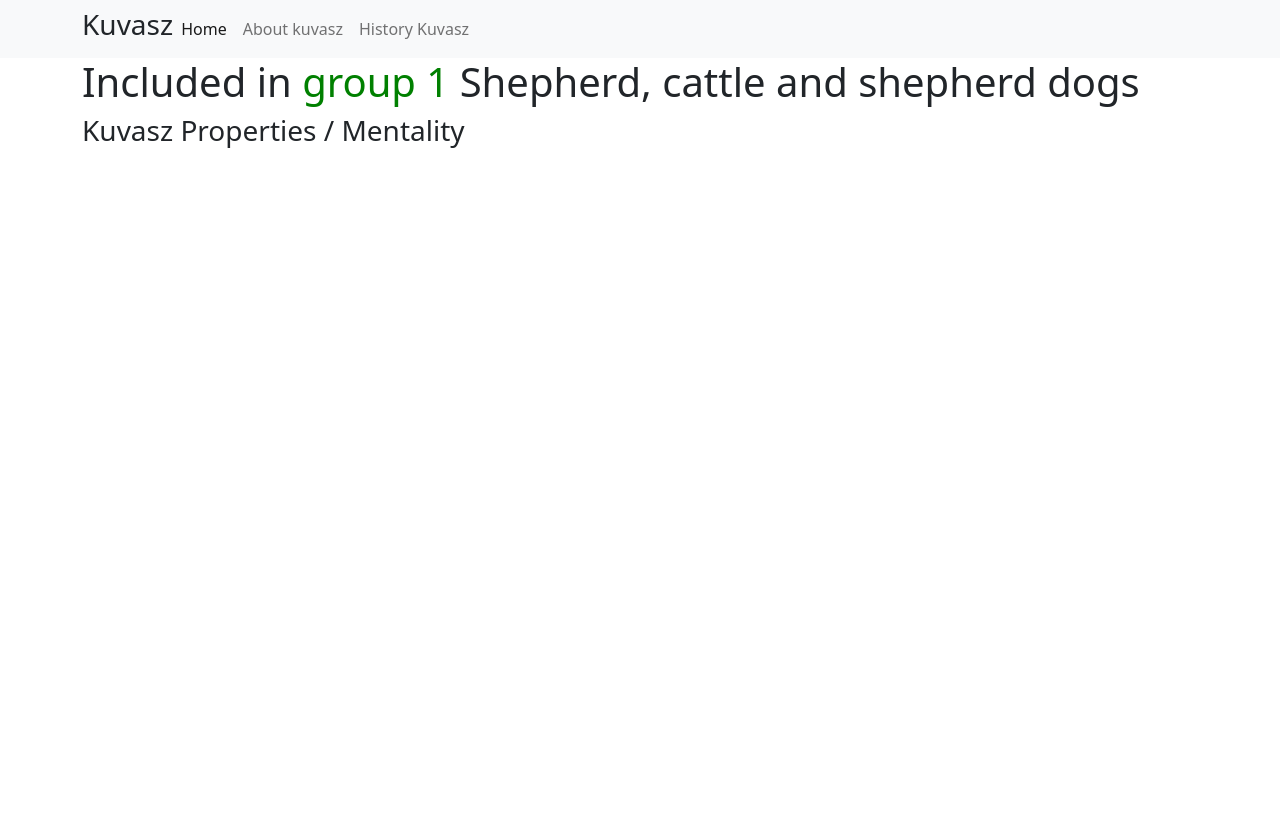
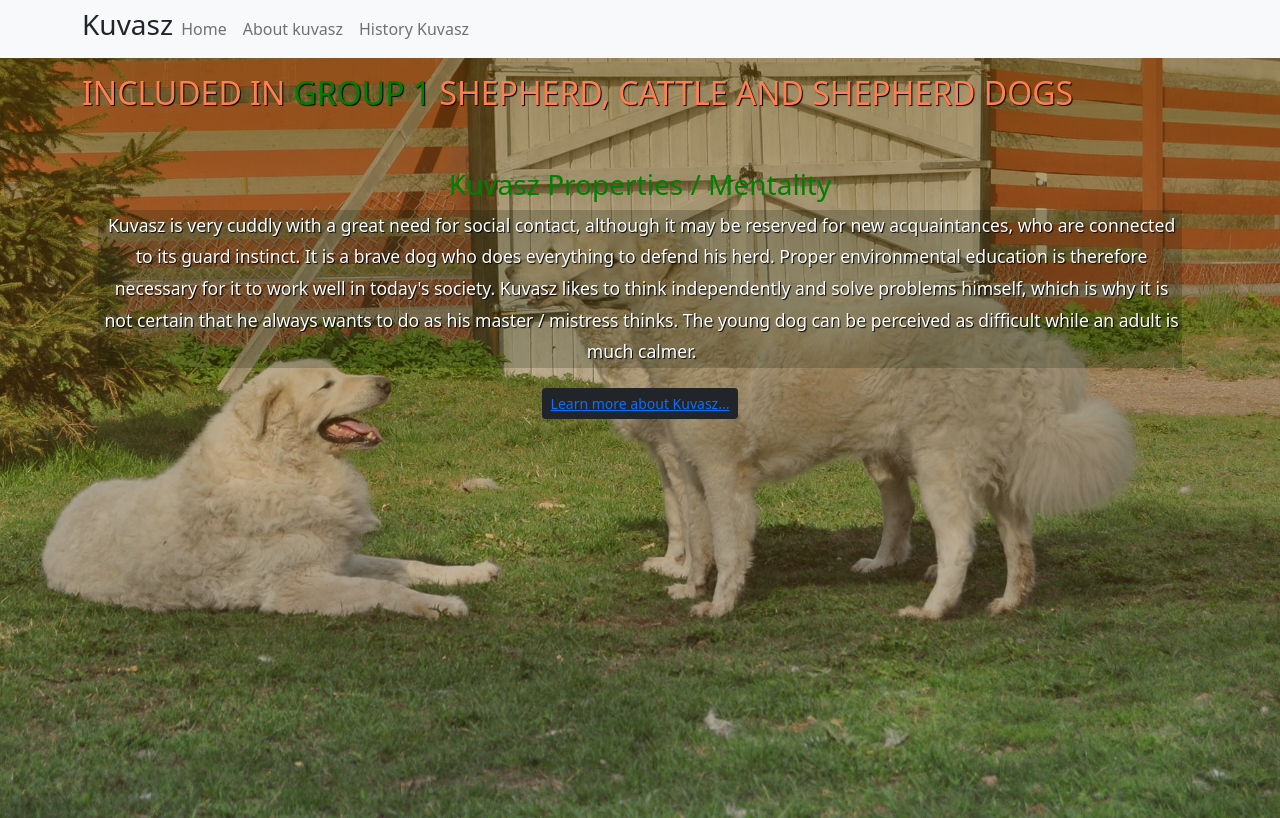
Before and after one commit to Ericabergman/Lesson15-CSS-Frameworks, a plain HTML site: page index.html in a window 1280 px wide. Drawn offline with nearby package versions, Linux system fonts and the light colour scheme.

Commit message:
add image and text  to about page and history page

```diff
--- a/index.html
+++ b/index.html
@@ -11,7 +11,7 @@
     integrity="sha384-BmbxuPwQa2lc/FVzBcNJ7UAyJxM6wuqIj61tLrc4wSX0szH/Ev+nYRRuWlolflfl" crossorigin="anonymous">
 
   <link rel="stylesheet" href="styles/index.css">
-  <title>CSS-Frameworks-Bootstrap</title>
+  <title>Home</title>
 </head>
 
 <body>
@@ -23,7 +23,7 @@
         <div class="collapse navbar-collapse" id="navbarSupportedContent">
           <ul class="navbar-nav me-auto ">
             <li class="nav-item">
-              <a class="nav-link active" aria-current="page" href="index.html">Home</a>
+              <a class="nav-link" href="index.html">Home</a>
             </li>
             <li class="nav-item">
               <a class="nav-link" href="pages/about.html">About kuvasz
@@ -37,31 +37,30 @@
         </div>
       </div>
     </nav>
-
     <!-- NavBar ends  -->
   </header>
-
   <!-- hero section -->
   <section class="hero">
     <div class="container">
       <h1>Included in<span style="color: green;"> group 1 </span> Shepherd, cattle and shepherd dogs</h1>
-
-      <div class="row">
-        <div class="col">
-          <h3>Kuvasz Properties / Mentality</h3>
-          <p class="hero_content" style="color: white; background-color: transparent; ">Kuvasz is very cuddly with a
-            great need
-            for social contact, although it may be reserved for new acquaintances, who are connected to its guard
+      <div class="card">
+        <div class="card-body">
+          <h3 style="color: green" style="font-weight: bold;"> Kuvasz Properties / Mentality</h3>
+          <p style="color: white;"> Kuvasz is very cuddly with a great need for social contact, although it may be
+            reserved for new acquaintances, who are connected to its guard
             instinct. It is a brave dog who does everything to defend his herd. Proper environmental education is
-            therefore necessary for it to work well in today's society. Kuvasz likes to think independently and solve
-            problems himself, which is why it is not certain that he always wants to do as his master / mistress thinks.
-            The young dog can be perceived as difficult while an adult is much calmer.</p>
+            therefore necessary for it to work well in today's society. Kuvasz likes to think independently and
+            solve
+            problems himself, which is why it is not certain that he always wants to do as his master / mistress
+            thinks.
+            The young dog can be perceived as difficult while an adult is much calmer.
+          </p>
+          <div class="btn btn-dark btn-sm mt-1"><a href="pages/about.html"> Learn more about Kuvasz...</a></div>
         </div>
       </div>
     </div>
   </section>
   <!-- hero section ends-->
-
 
 
 
--- /dev/null
+++ b/styles/about.css
@@ -0,0 +1,7 @@
+.card {
+	border-top: none;
+	border-left: none;
+	border-right: none;
+	border-bottom: none;
+	padding-top: 3rem;
+}
--- /dev/null
+++ b/styles/history.css
@@ -0,0 +1,7 @@
+.card {
+	border-top: none;
+	border-left: none;
+	border-right: none;
+	border-bottom: none;
+	padding-top: 3rem;
+}
--- a/styles/index.css
+++ b/styles/index.css
@@ -0,0 +1,36 @@
+.hero {
+	background-image: linear-gradient(
+			rgba(102, 71, 0, 0.6),
+			rgba(153, 102, 51, 0.2)
+		),
+		url(../images/heroimage.jpg);
+	height: 95vh;
+	background-repeat: no-repeat;
+	background-size: cover;
+	padding-top: 1rem;
+}
+
+section h1 {
+	text-transform: uppercase;
+	text-shadow: 1px 1px 1px #000;
+	font-size: 2rem;
+	padding-bottom: 2rem;
+	color: coral;
+}
+
+section p {
+	font-size: 1.1rem;
+	line-height: 1.8;
+	text-shadow: 1px 1px 1px #000;
+	padding-left: 0.2rem;
+	background-color: rgb(02, 020, 02, 0.2);
+}
+
+.card {
+	border-top: none;
+	border-left: none;
+	border-right: none;
+	border-bottom: none;
+	background-color: transparent;
+	text-align: center;
+}
```
Also changed, not shown: pages/about.html (+35 -18 lines), pages/contact.html (deleted, +0 -15 lines), pages/history.html (+53 -1 lines).
